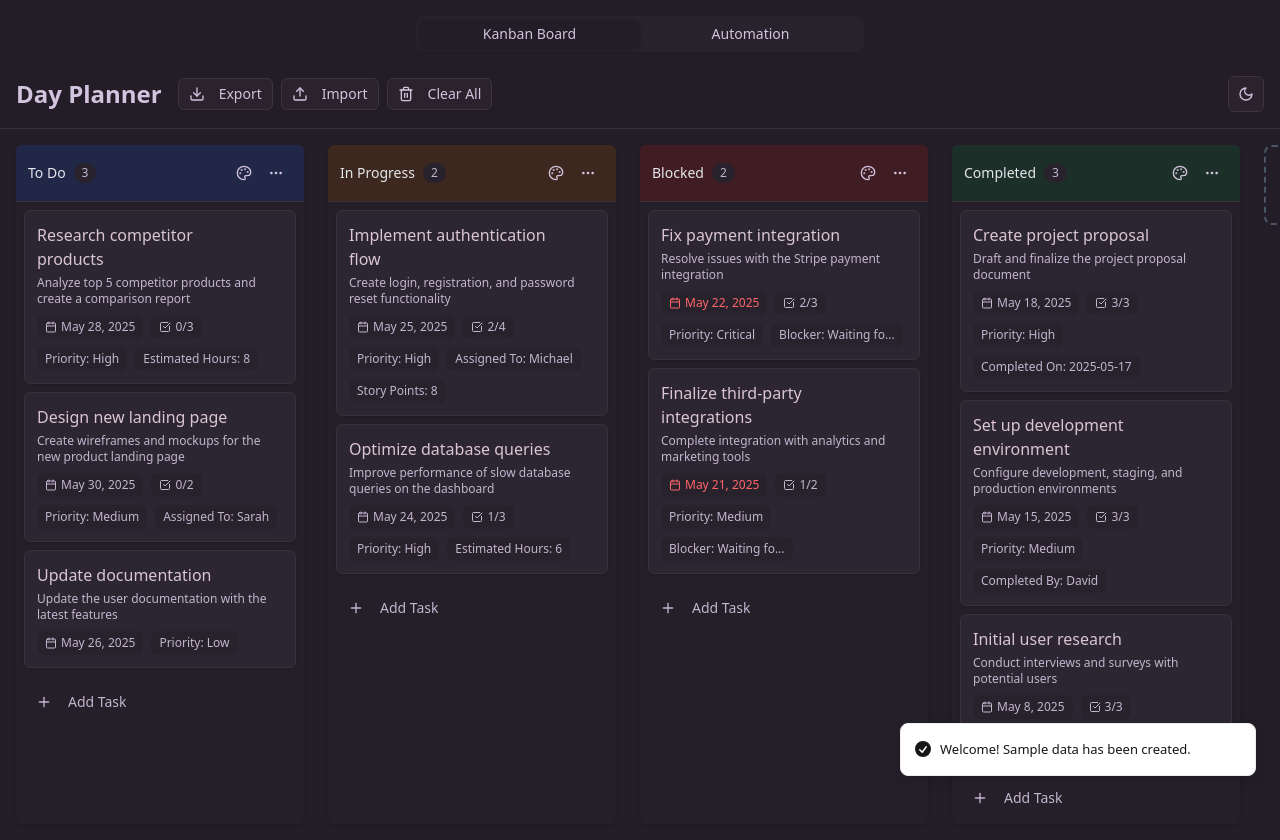
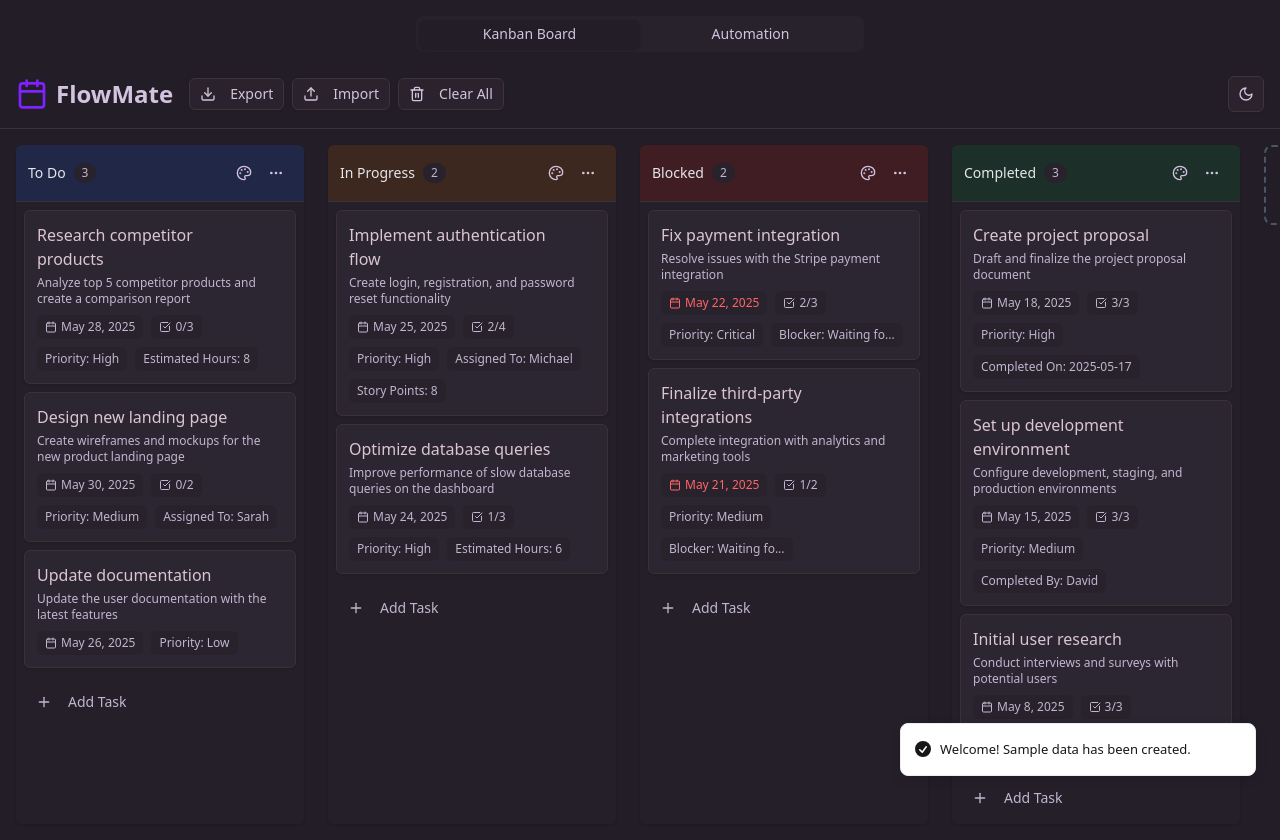
Before and after one commit to Ryan5473/task-managment, a Next.js app: page / in a window 1280 px wide. Built offline with nearby package versions, Linux system fonts and the light colour scheme.

Commit message:
stage 3 Rebranding

```diff
--- a/components/kanban-board.tsx
+++ b/components/kanban-board.tsx
@@ -2,7 +2,7 @@
 
 import { useState, useEffect } from "react"
 import { DragDropContext, type DropResult } from "@hello-pangea/dnd"
-import { Plus, Download, Upload, Trash2 } from "lucide-react"
+import { Plus, Download, Upload, Trash2, Calendar } from "lucide-react"
 import { toast } from "sonner"
 import Column from "./column"
 import TaskDetailSidebar from "./task-detail-sidebar"
@@ -632,7 +632,7 @@ export default function KanbanBoard() {
       const url = URL.createObjectURL(dataBlob)
       const link = document.createElement("a")
       link.href = url
-      link.download = `day-planner-backup-${new Date().toISOString().split("T")[0]}.json`
+      link.download = `flowmate-backup-${new Date().toISOString().split("T")[0]}.json`
       document.body.appendChild(link)
       link.click()
       document.body.removeChild(link)
@@ -684,10 +684,10 @@ export default function KanbanBoard() {
   // Show loading state
   if (database.isLoading) {
     return (
-      <div className="min-h-screen bg-noise flex items-center justify-center">
+      <div className="flex items-center justify-center min-h-screen">
         <div className="text-center">
-          <div className="animate-spin rounded-full h-32 w-32 border-b-2 border-gray-900 dark:border-gray-100 mx-auto"></div>
-          <p className="mt-4 text-lg text-gray-600 dark:text-gray-400">Loading your day planner...</p>
+          <div className="animate-spin rounded-full h-32 w-32 border-b-2 border-gray-900 mx-auto"></div>
+          <p className="mt-4 text-lg text-gray-600 dark:text-gray-400">Loading FlowMate...</p>
         </div>
       </div>
     )
@@ -698,7 +698,10 @@ export default function KanbanBoard() {
       {/* Header with data management controls */}
       <div className="flex items-center justify-between p-4 border-b">
         <div className="flex items-center space-x-4">
-          <h1 className="text-2xl font-bold">Day Planner</h1>
+          <div className="flex items-center space-x-2">
+            <Calendar className="h-8 w-8 text-violet-600" />
+            <h1 className="text-2xl font-bold">FlowMate</h1>
+          </div>
           <div className="flex items-center space-x-2">
             <Button variant="outline" size="sm" onClick={handleExportData}>
               <Download className="h-4 w-4 mr-2" />
--- a/lib/database.ts
+++ b/lib/database.ts
@@ -4,23 +4,23 @@ import type { Task, Column, Rule } from "@/types/kanban"
 /**
  * Database interface defining the structure of our IndexedDB database
  */
-interface DayPlannerDatabase {
+interface FlowMateDatabase {
   tasks: EntityTable<Task, "id">
   columns: EntityTable<Column, "id">
   rules: EntityTable<Rule, "id">
 }
 
 /**
- * Day Planner Database class extending Dexie
+ * FlowMate Database class extending Dexie
  * Manages local storage for tasks, columns, and automation rules
  */
-class DayPlannerDB extends Dexie {
+class FlowMateDB extends Dexie {
   tasks!: EntityTable<Task, "id">
   columns!: EntityTable<Column, "id">
   rules!: EntityTable<Rule, "id">
 
   constructor() {
-    super("DayPlannerDB")
+    super("FlowMateDB")
 
     // Define database schema
     this.version(1).stores({
@@ -32,7 +32,7 @@ class DayPlannerDB extends Dexie {
 }
 
 // Create and export database instance
-export const db = new DayPlannerDB()
+export const db = new FlowMateDB()
 
 /**
  * Database service functions for managing data persistence
--- a/package.json
+++ b/package.json
@@ -1,5 +1,5 @@
 {
-  "name": "day-planner",
+  "name": "flowmate",
   "version": "0.1.0",
   "private": true,
   "scripts": {
```
Also changed, not shown: 1 other file (tests, documents, lock files or other folders).
